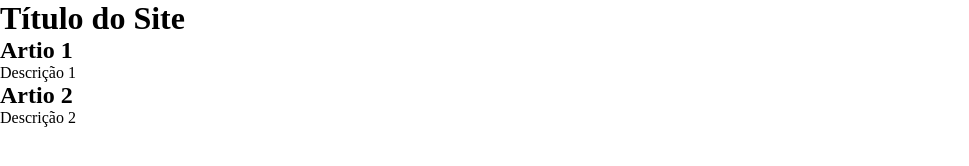
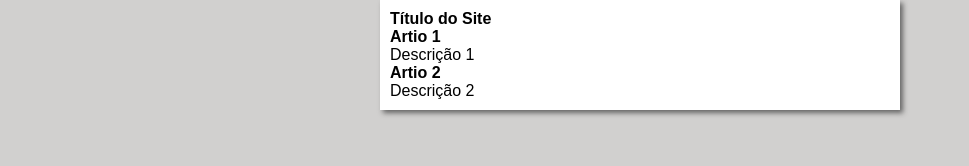
Before and after one commit to MicaelMoura/portifolio, a plain HTML site: page index.html in a window 1280 px wide. Shown: the whole page, without its empty margins (0-969 px from the left). Drawn offline with Linux system fonts and the light colour scheme.

Commit message:
Iniciei o design

```diff
--- a/style.css
+++ b/style.css
@@ -1,4 +1,18 @@
 * {
     margin: 0;
     padding: 0;
+    font-family: Arial, Helvetica, sans-serif;
+    font-size: 16px;
 }
+
+body {
+    background-color: rgb(209, 208, 207);
+}
+
+main {
+    background-color: white;
+    width: 500px;
+    margin: auto;
+    padding: 10px;
+    box-shadow: 3px 3px 5px rgba(32, 32, 32, 0.603);
+}
```
